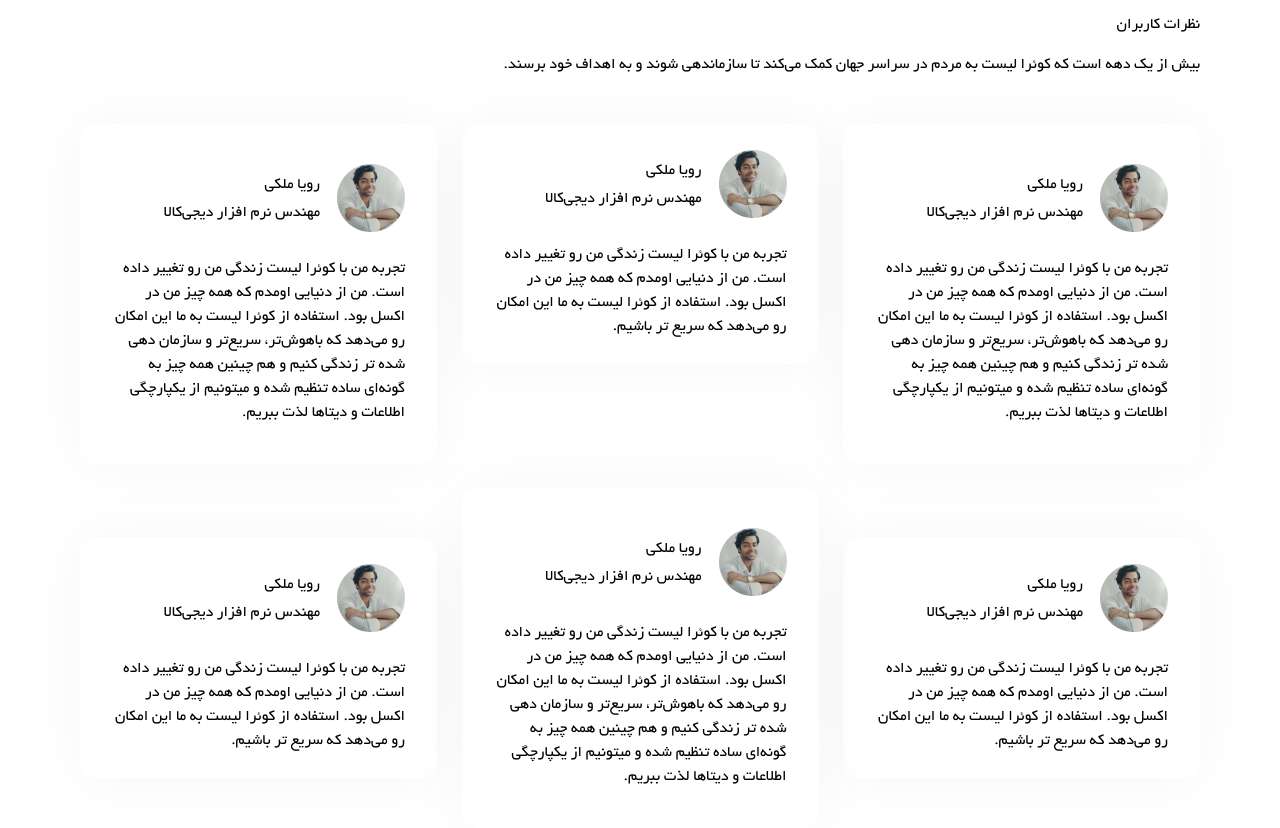
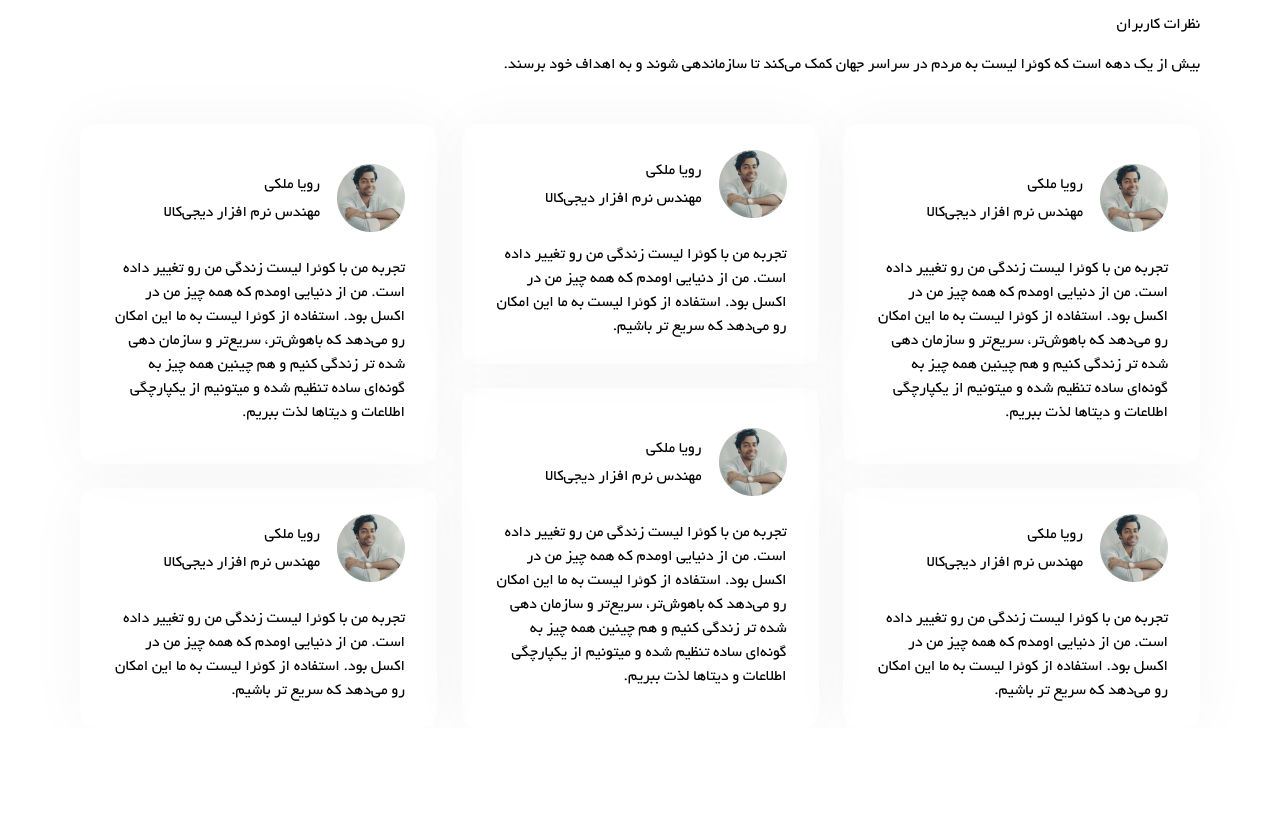
Before and after one commit to marzieh-pakdel/Quera-List, a plain HTML site: page index.html in a window 1280 px wide. Shown: the part 2560-3388 px from the top of the page. After the commit the page ends 3288 px from the top, so only its background shows below. Drawn offline with nearby package versions, Linux system fonts and the light colour scheme; files whose address does not match are found by name.

Commit message:
add changes

```diff
--- a/index.html
+++ b/index.html
@@ -518,9 +518,8 @@
               تا سازماندهی شوند و به اهداف خود برسند.
             </p>
           </div>
-          <div
-            class="flex justify-between items-center gap-y-6 flex-wrap h-[37.75rem]"
-          >
+          <div class="flex justify-between items-center">
+            <div class="flex flex-col gap-6 h-[37.75rem]">
               <div
                 class="w-[22.313rem] h-[21.25rem] flex flex-col items-start justify-center gap-6 rounded-[16px] shadow-[0_0_63px_0_rgba(0,0,0,0.04)] px-8 py-6"
               >
@@ -537,11 +536,11 @@
                   </div>
                 </div>
                 <p class="">
-                تجربه من با کوئرا لیست زندگی من رو تغییر داده است. من از دنیایی
-                اومدم که همه چیز من در اکسل بود. استفاده از کوئرا لیست به ما این
-                امکان رو می‌دهد که باهوش‌تر، سریع‌تر و سازمان دهی شده تر زندگی
-                کنیم و هم چینین همه چیز به گونه‌ای ساده تنظیم شده و میتونیم از
-                یکپارچگی اطلاعات و دیتاها لذت ببریم.
+                  تجربه من با کوئرا لیست زندگی من رو تغییر داده است. من از
+                  دنیایی اومدم که همه چیز من در اکسل بود. استفاده از کوئرا لیست
+                  به ما این امکان رو می‌دهد که باهوش‌تر، سریع‌تر و سازمان دهی
+                  شده تر زندگی کنیم و هم چینین همه چیز به گونه‌ای ساده تنظیم شده
+                  و میتونیم از یکپارچگی اطلاعات و دیتاها لذت ببریم.
                 </p>
               </div>
               <div
@@ -560,9 +559,32 @@
                   </div>
                 </div>
                 <p class="">
-                تجربه من با کوئرا لیست زندگی من رو تغییر داده است. من از دنیایی
-                اومدم که همه چیز من در اکسل بود. استفاده از کوئرا لیست به ما این
-                امکان رو می‌دهد که سریع تر باشیم.
+                  تجربه من با کوئرا لیست زندگی من رو تغییر داده است. من از
+                  دنیایی اومدم که همه چیز من در اکسل بود. استفاده از کوئرا لیست
+                  به ما این امکان رو می‌دهد که سریع تر باشیم.
+                </p>
+              </div>
+            </div>
+            <div class="flex flex-col gap-6 h-[37.75rem]">
+              <div
+                class="w-[22.313rem] h-60 flex flex-col items-start self-start justify-center gap-6 rounded-[16px] shadow-[0_0_63px_0_rgba(0,0,0,0.04)] px-8 py-6"
+              >
+                <div class="flex gap-[1.063rem] items-center justify-start">
+                  <div>
+                    <img
+                      src="./assets/images/users-img/Ellipse 135.png"
+                      alt="user image"
+                    />
+                  </div>
+                  <div class="flex flex-col gap-[0.266rem]">
+                    <h6>رویا ملکی</h6>
+                    <p>مهندس نرم افزار دیجی‌کالا</p>
+                  </div>
+                </div>
+                <p class="">
+                  تجربه من با کوئرا لیست زندگی من رو تغییر داده است. من از
+                  دنیایی اومدم که همه چیز من در اکسل بود. استفاده از کوئرا لیست
+                  به ما این امکان رو می‌دهد که سریع تر باشیم.
                 </p>
               </div>
               <div
@@ -581,15 +603,17 @@
                   </div>
                 </div>
                 <p class="">
-                تجربه من با کوئرا لیست زندگی من رو تغییر داده است. من از دنیایی
-                اومدم که همه چیز من در اکسل بود. استفاده از کوئرا لیست به ما این
-                امکان رو می‌دهد که باهوش‌تر، سریع‌تر و سازمان دهی شده تر زندگی
-                کنیم و هم چینین همه چیز به گونه‌ای ساده تنظیم شده و میتونیم از
-                یکپارچگی اطلاعات و دیتاها لذت ببریم.
+                  تجربه من با کوئرا لیست زندگی من رو تغییر داده است. من از
+                  دنیایی اومدم که همه چیز من در اکسل بود. استفاده از کوئرا لیست
+                  به ما این امکان رو می‌دهد که باهوش‌تر، سریع‌تر و سازمان دهی
+                  شده تر زندگی کنیم و هم چینین همه چیز به گونه‌ای ساده تنظیم شده
+                  و میتونیم از یکپارچگی اطلاعات و دیتاها لذت ببریم.
                 </p>
               </div>
+            </div>
+            <div class="flex flex-col gap-6 h-[37.75rem]">
               <div
-              class="w-[22.313rem] h-60 flex flex-col items-start justify-center gap-6 rounded-[16px] shadow-[0_0_63px_0_rgba(0,0,0,0.04)] px-8 py-6"
+                class="w-[22.313rem] h-[21.25rem] flex flex-col items-start justify-center gap-6 rounded-[16px] shadow-[0_0_63px_0_rgba(0,0,0,0.04)] px-8 py-6"
               >
                 <div class="flex gap-[1.063rem] items-center justify-start">
                   <div>
@@ -604,13 +628,15 @@
                   </div>
                 </div>
                 <p class="">
-                تجربه من با کوئرا لیست زندگی من رو تغییر داده است. من از دنیایی
-                اومدم که همه چیز من در اکسل بود. استفاده از کوئرا لیست به ما این
-                امکان رو می‌دهد که سریع تر باشیم.
+                  تجربه من با کوئرا لیست زندگی من رو تغییر داده است. من از
+                  دنیایی اومدم که همه چیز من در اکسل بود. استفاده از کوئرا لیست
+                  به ما این امکان رو می‌دهد که باهوش‌تر، سریع‌تر و سازمان دهی
+                  شده تر زندگی کنیم و هم چینین همه چیز به گونه‌ای ساده تنظیم شده
+                  و میتونیم از یکپارچگی اطلاعات و دیتاها لذت ببریم.
                 </p>
               </div>
               <div
-              class="w-[22.313rem] h-[21.25rem] flex flex-col items-start self- justify-center gap-6 rounded-[16px] shadow-[0_0_63px_0_rgba(0,0,0,0.04)] px-8 py-6"
+                class="w-[22.313rem] h-60 flex flex-col items-start self-start justify-center gap-6 rounded-[16px] shadow-[0_0_63px_0_rgba(0,0,0,0.04)] px-8 py-6"
               >
                 <div class="flex gap-[1.063rem] items-center justify-start">
                   <div>
@@ -625,33 +651,11 @@
                   </div>
                 </div>
                 <p class="">
-                تجربه من با کوئرا لیست زندگی من رو تغییر داده است. من از دنیایی
-                اومدم که همه چیز من در اکسل بود. استفاده از کوئرا لیست به ما این
-                امکان رو می‌دهد که باهوش‌تر، سریع‌تر و سازمان دهی شده تر زندگی
-                کنیم و هم چینین همه چیز به گونه‌ای ساده تنظیم شده و میتونیم از
-                یکپارچگی اطلاعات و دیتاها لذت ببریم.
+                  تجربه من با کوئرا لیست زندگی من رو تغییر داده است. من از
+                  دنیایی اومدم که همه چیز من در اکسل بود. استفاده از کوئرا لیست
+                  به ما این امکان رو می‌دهد که سریع تر باشیم.
                 </p>
               </div>
-            <div
-              class="w-[22.313rem] h-60 flex flex-col justify-center gap-6 rounded-[16px] shadow-[0_0_63px_0_rgba(0,0,0,0.04)] px-8 py-6"
-            >
-              <div class="flex gap-[1.063rem] items-center justify-start">
-                <div>
-                  <img
-                    src="./assets/images/users-img/Ellipse 135.png"
-                    alt="user image"
-                  />
-                </div>
-                <div class="flex flex-col gap-[0.266rem]">
-                  <h6>رویا ملکی</h6>
-                  <p>مهندس نرم افزار دیجی‌کالا</p>
-                </div>
-              </div>
-              <p class="">
-                تجربه من با کوئرا لیست زندگی من رو تغییر داده است. من از دنیایی
-                اومدم که همه چیز من در اکسل بود. استفاده از کوئرا لیست به ما این
-                امکان رو می‌دهد که سریع تر باشیم.
-              </p>
             </div>
           </div>
         </div>
```
Lines whose indentation alone changed are shown as unchanged.
